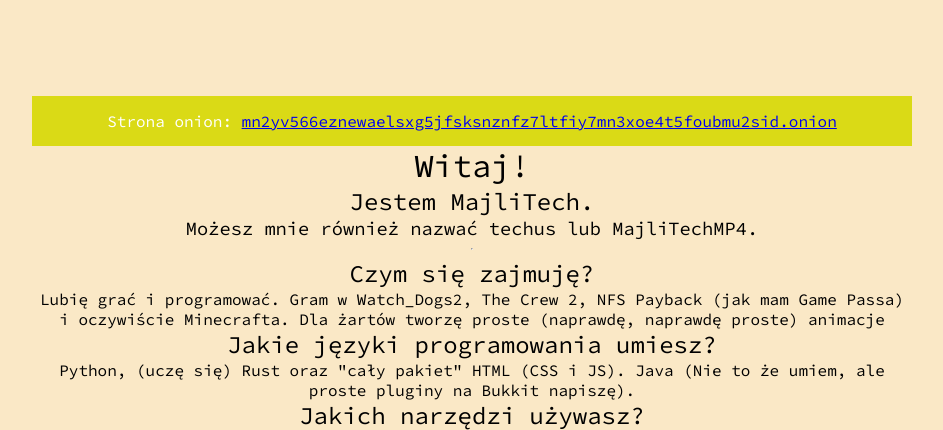
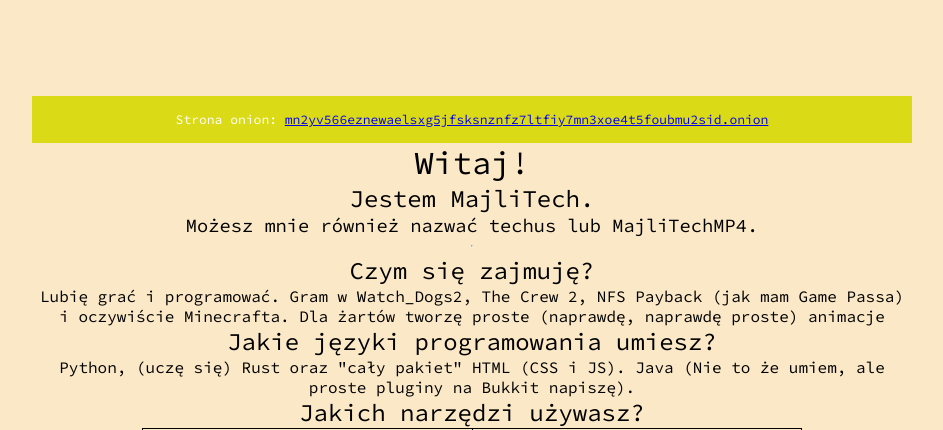
Before and after one commit to MajliTech/website, a Flask app: page / in a window 1280 px wide. Shown: the part 64-494 px from the top of the page, without its empty margins (168-1111 px from the left). Run offline with Flask 3, Linux system fonts and the light colour scheme.

Commit message:
fix onion banner

```diff
--- a/src/static/index.css
+++ b/src/static/index.css
@@ -23,6 +23,8 @@ html {
     width: 100%;
     background-color: rgb(218, 218, 22);
     padding: 15px;
+    font-size: 13px;
+    text-align: center;
 }
 .btn[data-selected=true] {
     background-color: var(--color);
```
